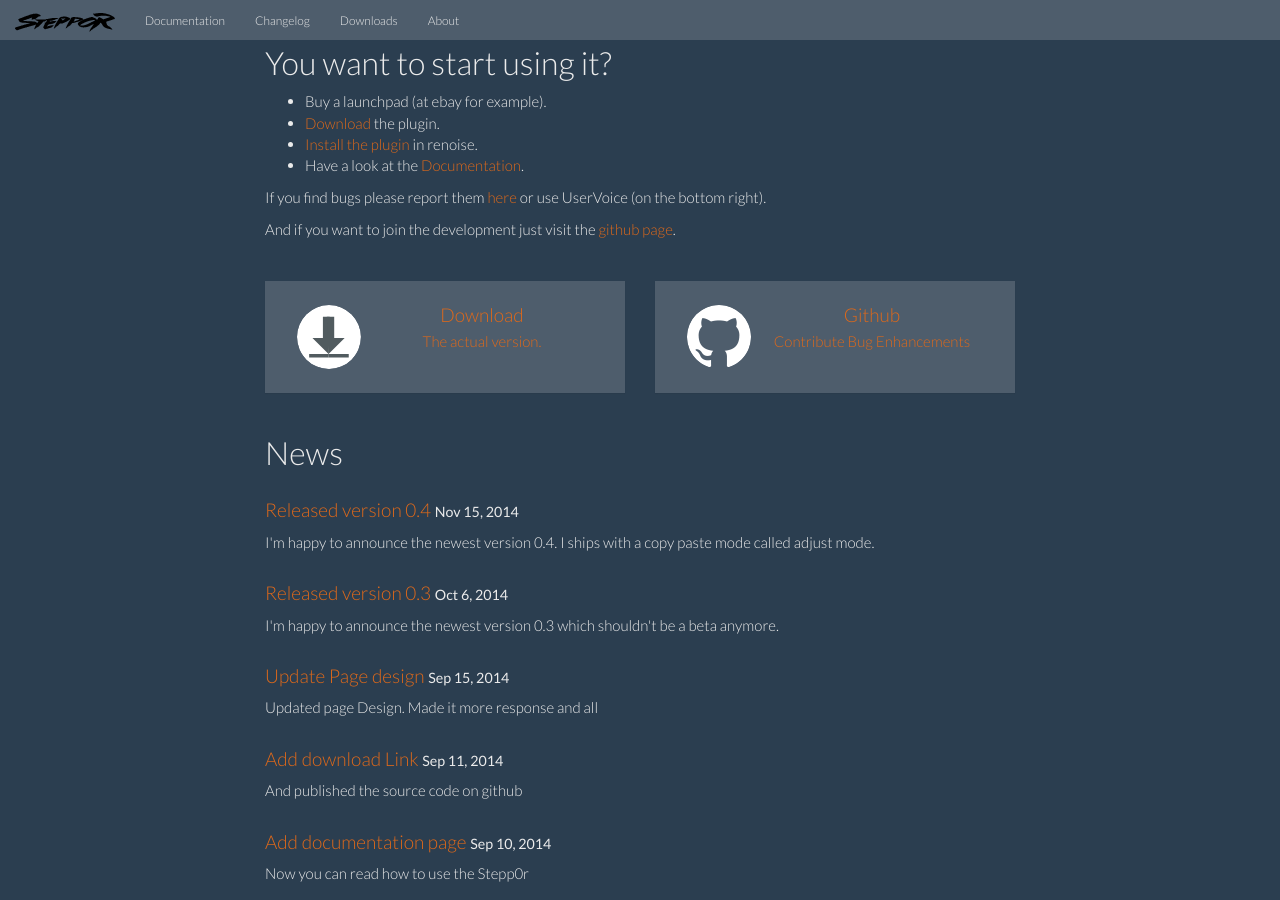
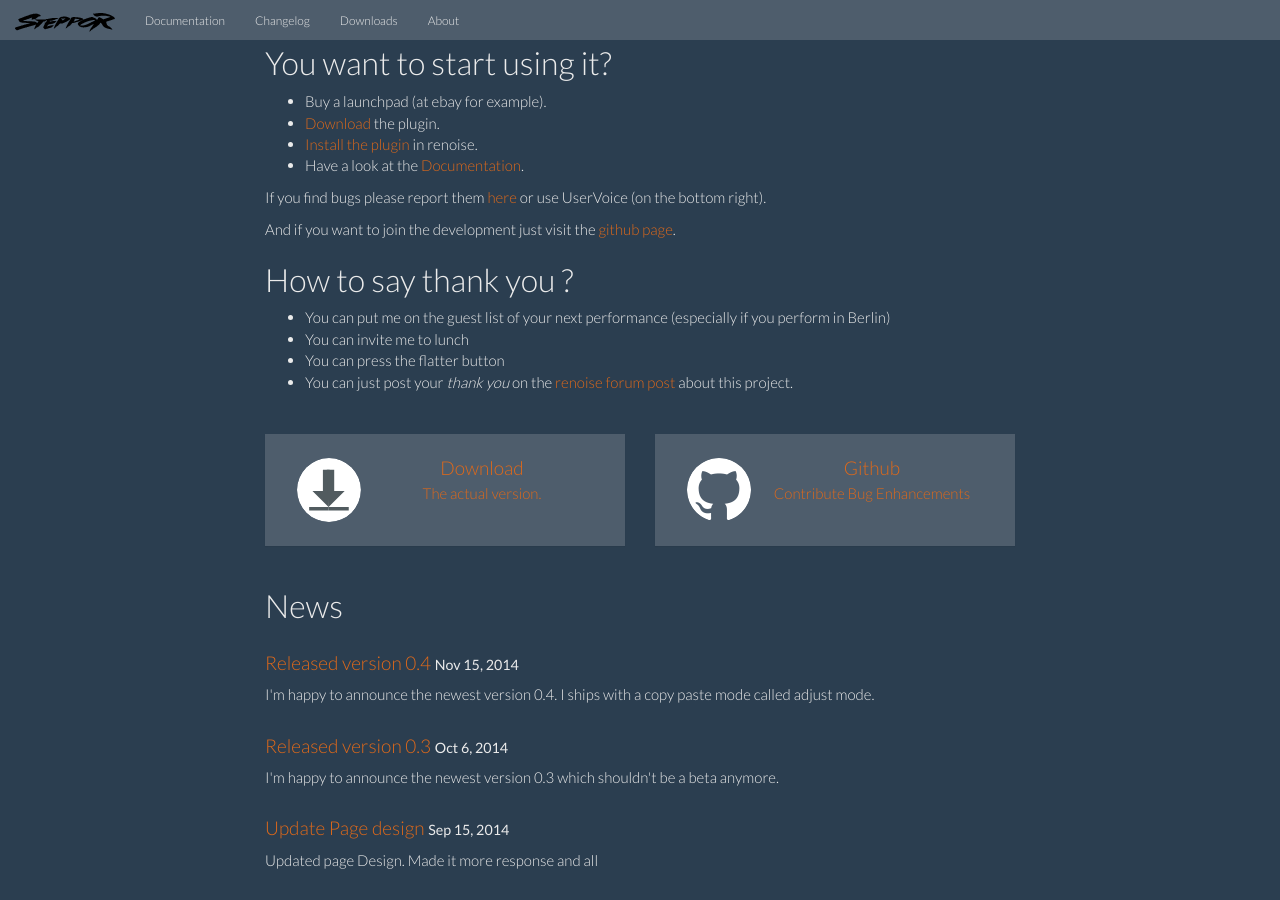
Before and after one commit to mrVanDalo/stepp0r, a Jekyll site: the page built from index.html, in a window 1280 px wide and 900 px high, scrolled down 409 px. Built offline with Jekyll 4.4.1, drawn with Linux system fonts in a browser that asks for light colours; nearby versions of some CDN libraries; a script that is not in the unit is left out.

Commit message:
add how to thank you

```diff
--- a/_includes/landing_article.md
+++ b/_includes/landing_article.md
@@ -19,3 +19,10 @@ or use UserVoice (on the bottom right).
 
 And if you want to join the development just visit the
 [github page](https://github.com/mrVanDalo/stepp0r).
+
+## How to say thank you ?
+
+* You can put me on the guest list of your next performance (especially if you perform in Berlin)
+* You can invite me to lunch
+* You can press the flatter button
+* You can just post your *thank you* on the [renoise forum post](http://forum.renoise.com/index.php/topic/42907-new-tool-30-stepp0r-launchpad-step-sequencer/) about this project.
```
